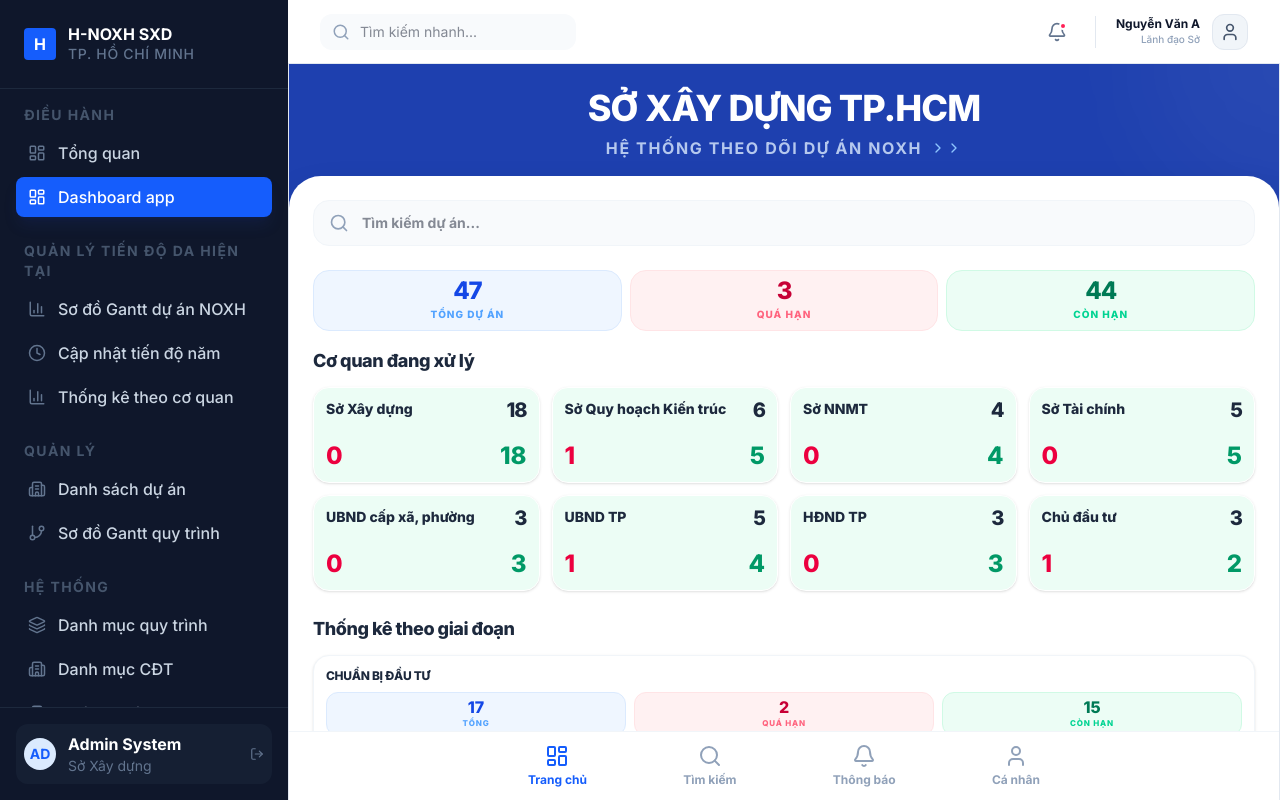
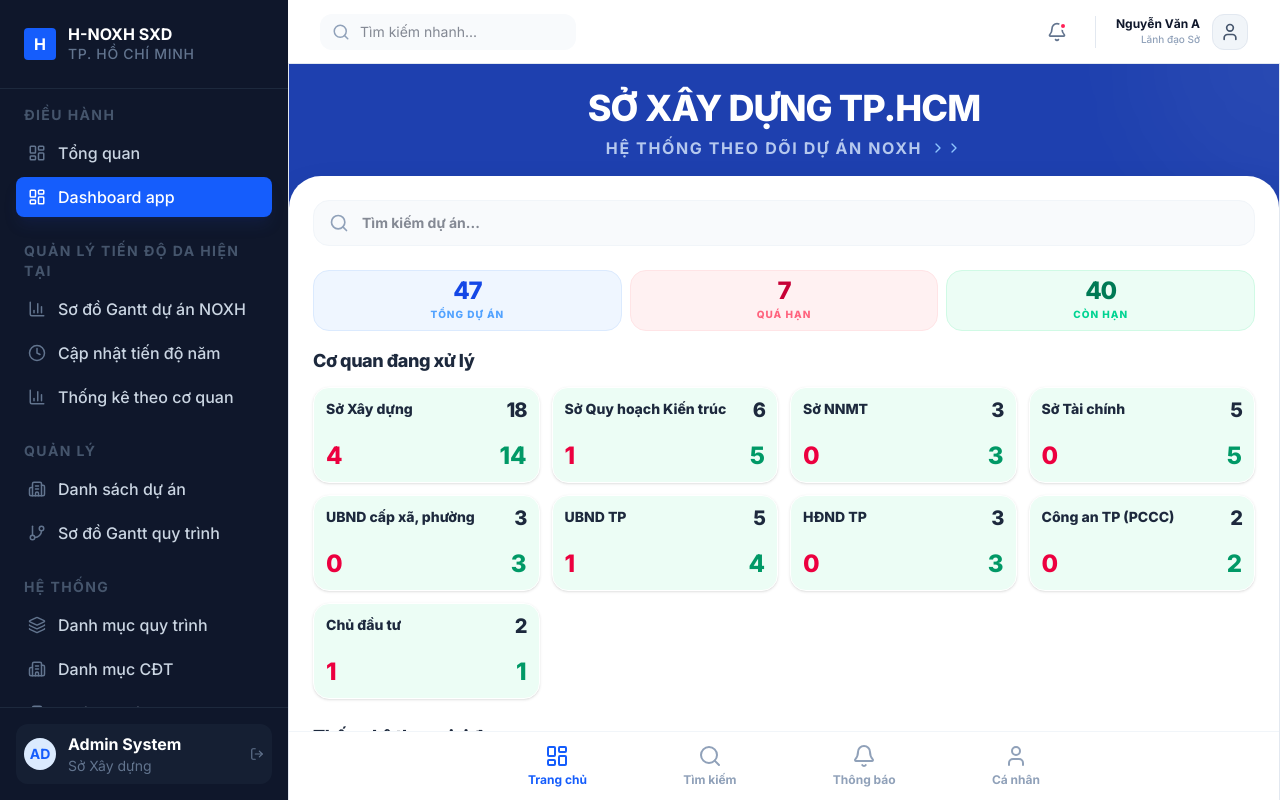
Before and after one commit to hs5011/NOXH, a React (Vite) app: page / in a window 1280 px wide. Both pictures are taken after a click on the button "Dashboard app". Built offline with nearby package versions, Linux system fonts and the light colour scheme.

Commit message:
cập nhật danh sách DA, QT

```diff
--- a/src/components/DashboardApp.tsx
+++ b/src/components/DashboardApp.tsx
@@ -178,9 +178,9 @@ function DashboardContent({
     }
   ];
 
-  const dynamicDepartments = selectedAgency ? (selectedAgency.name.includes('Phường xã') ? Array.from(new Set(locations.map(l => l.ward))) : selectedAgency.departments)
+  const dynamicDepartments = selectedAgency ? (selectedAgency.name.includes('Phường xã') || selectedAgency.name.includes('Phường/Xã') || selectedAgency.name.includes('UBND cấp xã, phường') ? Array.from(new Set(locations.map(l => l.ward))) : selectedAgency.departments)
     .map((deptName: string, index: number) => {
-      const isWardView = selectedAgency.name.includes('Phường xã') || selectedAgency.name.includes('Phường/Xã');
+      const isWardView = selectedAgency.name.includes('Phường xã') || selectedAgency.name.includes('Phường/Xã') || selectedAgency.name.includes('UBND cấp xã, phường');
 
       // If ward view, check if it matches the location filter
       if (isWardView && filterLocation) {
@@ -217,9 +217,9 @@ function DashboardContent({
     setStatusFilter(status);
 
     // Special cases: Sở Xây dựng and 168 Phường/Xã go to departments/wards
-    const isSpecialAgency = agency.name.includes('Sở Xây dựng') || agency.name.includes('Phường xã') || agency.name.includes('Phường/Xã');
-
-    if (isSpecialAgency && agency.departments && agency.departments.length > 0) {
+    const isSpecialAgency = agency.name.includes('Sở Xây dựng') || agency.name.includes('Phường xã') || agency.name.includes('Phường/Xã') || agency.name.includes('UBND cấp xã, phường');
+
+    if (isSpecialAgency && (agency.departments && agency.departments.length > 0 || agency.name.includes('UBND cấp xã, phường'))) {
       setView('departments');
     } else {
       setView('projects');
@@ -498,14 +498,14 @@ function DashboardContent({
 
                   return (
                     <div key={stage.name} className={index !== 0 ? "pt-3 border-t border-slate-100" : ""}>
-                      <p className="text-xs font-black text-slate-800 uppercase tracking-tight mb-2">{stage.name}</p>
+                      <p className="text-sm font-black text-slate-800 leading-tight line-clamp-2 mb-2">{stage.name}</p>
                       <div className="grid grid-cols-3 gap-2">
                         <motion.button
                           whileTap={{ scale: 0.98 }}
                           onClick={() => handleStageClick(stage.dataName, 'all')}
                           className="bg-blue-50 p-1.5 rounded-xl border border-blue-100 flex flex-col items-center"
                         >
-                          <span className="text-sm sm:text-base font-black text-blue-700 leading-none">{total}</span>
+                          <span className="text-xl font-black text-blue-700 tracking-tighter leading-none">{total}</span>
                           <span className="text-[7px] sm:text-[8px] font-black text-blue-400 uppercase tracking-widest mt-0.5">Tổng</span>
                         </motion.button>
                         <motion.button
@@ -513,7 +513,7 @@ function DashboardContent({
                           onClick={() => handleStageClick(stage.dataName, 'delayed')}
                           className="bg-rose-50 p-1.5 rounded-xl border border-rose-100 flex flex-col items-center"
                         >
-                          <span className="text-sm sm:text-base font-black text-rose-700 leading-none">{delayed}</span>
+                          <span className="text-xl font-black text-rose-700 tracking-tighter leading-none">{delayed}</span>
                           <span className="text-[7px] sm:text-[8px] font-black text-rose-400 uppercase tracking-widest mt-0.5">Quá hạn</span>
                         </motion.button>
                         <motion.button
@@ -521,7 +521,7 @@ function DashboardContent({
                           onClick={() => handleStageClick(stage.dataName, 'ontime')}
                           className="bg-emerald-50 p-1.5 rounded-xl border border-emerald-100 flex flex-col items-center"
                         >
-                          <span className="text-sm sm:text-base font-black text-emerald-700 leading-none">{ontime}</span>
+                          <span className="text-xl font-black text-emerald-700 tracking-tighter leading-none">{ontime}</span>
                           <span className="text-[7px] sm:text-[8px] font-black text-emerald-400 uppercase tracking-widest mt-0.5">Còn hạn</span>
                         </motion.button>
                       </div>
@@ -645,7 +645,7 @@ function DashboardContent({
         </button>
       </div>
 
-      <FilterPanel hideInvestorAndStage={selectedAgency?.name.includes('Phường xã') || selectedAgency?.name.includes('Phường/Xã')} />
+      <FilterPanel hideInvestorAndStage={selectedAgency?.name.includes('Phường xã') || selectedAgency?.name.includes('Phường/Xã') || selectedAgency?.name.includes('UBND cấp xã, phường')} />
 
       <div className="flex-1 -mt-8 bg-white rounded-t-[32px] p-6 shadow-2xl overflow-y-auto">
         <div className="grid grid-cols-2 sm:grid-cols-2 lg:grid-cols-3 gap-2">
@@ -1020,7 +1020,7 @@ function DashboardContent({
                   <span className="text-slate-300">•</span>
                   <span>{p.currentAgency}</span>
                   <span className="text-slate-300">•</span>
-                  <span className="text-rose-500">{formatDate(p.deadline)}</span>
+                  <span className="text-slate-500 font-bold">{formatDate(p.stepDeadline || p.deadline)}</span>
                 </div>
               </motion.button>
             )) : (
@@ -1107,7 +1107,7 @@ function DashboardContent({
                   <span className="text-slate-300">•</span>
                   <span>{p.currentAgency}</span>
                   <span className="text-slate-300">•</span>
-                  <span className="text-rose-500">{formatDate(p.deadline)}</span>
+                  <span className="text-slate-500 font-bold">{formatDate(p.stepDeadline || p.deadline)}</span>
                 </div>
               </motion.button>
             )) : (
@@ -1152,7 +1152,7 @@ function DashboardContent({
         {
           stage: 'CHUẨN BỊ ĐẦU TƯ',
           steps: [
-            { name: 'Chấp thuận chủ trương đầu tư / lựa chọn chủ đầu tư', agency: 'Sở Kế hoạch & Đầu tư' },
+            { name: 'Chấp thuận chủ trương đầu tư / lựa chọn chủ đầu tư', agency: 'Sở Quy hoạch Kiến trúc' },
             { name: 'Lấy ý kiến các sở ngành', agency: 'Các Sở ngành liên quan', isParallel: true },
             { name: 'Thẩm định báo cáo nghiên cứu khả thi', agency: 'Sở Xây dựng' },
             { name: 'Phê duyệt chủ trương đầu tư', agency: 'UBND Tỉnh' }
@@ -1491,7 +1491,7 @@ function DashboardContent({
                     <p className="text-[10px] text-slate-500 font-medium mt-1">{selectedProject.currentAgency}</p>
                     <div className="flex items-center gap-2 mt-2">
                       <span className="text-[9px] font-black text-blue-600 bg-blue-50 px-2 py-0.5 rounded border border-blue-100 uppercase">Đang xử lý</span>
-                      <span className="text-[9px] font-bold text-slate-400">{formatDate(selectedProject.deadline)}</span>
+                      <span className="text-[9px] font-bold text-slate-400">{formatDate(selectedProject.stepDeadline || selectedProject.deadline)}</span>
                     </div>
                   </div>
                 </div>
```
Also changed, not shown: src/data/appData.ts (+9 -7 lines).
